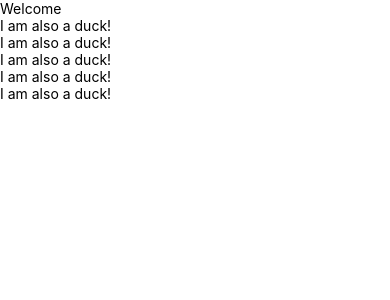
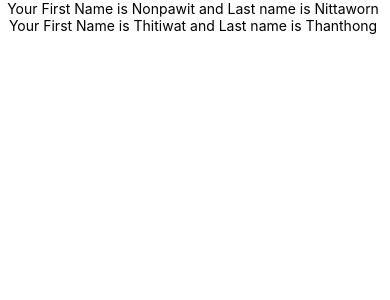
Before and after one commit to nonpawitJT/1913210033_ReactNative, a React Native app: screen / in a window 390 px wide. Shown: the top 300 px of the page. Built offline with nearby package versions, Linux system fonts and the light colour scheme.

Commit message:
Practice2

```diff
--- a/App.js
+++ b/App.js
@@ -5,6 +5,9 @@
 import Welcome from "./components/Welcome";
 import TxtInput from "./components/TxtInput";
 import CustomComponent from "./components/CustomComponent";
+import Logo from "./components/Logo";
+import LotsOfGreeting from "./components/LotsOfGreeting";
+import MyCustomTextWith from "./components/MyCustomTextWith";
 const App = () => {
   return (
     <View>
@@ -12,7 +15,10 @@
       {/* <Welcome/> */}
       {/* <Practice1_StyleSheet /> */}
       {/* <TxtInput/> */}
-      <CustomComponent/>
+      {/* <CustomComponent/> */}
+      {/* <Logo/> */}
+      {/* <LotsOfGreeting/> */}
+      <MyCustomTextWith />
     </View>
   );
 };
--- /dev/null
+++ b/components/Logo.js
@@ -0,0 +1,24 @@
+import { View, Text, Button } from "react-native";
+import React from "react";
+import Users from "./Users";
+
+const Logo = () => {
+  const textLogo = "React Native by Nonpawit";
+  const isTH = false;
+  const showData = () => {
+    alert("Hello Duck");
+  };
+  return (
+    <View style={{ justifyContent: "center", flex: 1 }}>
+      <Text>{textLogo}</Text>
+      {
+        // isTH && <text>ภาษาไทย</text>
+        isTH ? <text>ภาษาไทย</text> : <text>ภาษาอังกฤษ</text>
+      }
+      <Button title="Click Me" onPress={showData} />
+      <Users />
+    </View>
+  );
+};
+
+export default Logo;
--- /dev/null
+++ b/components/LotsOfGreeting.js
@@ -0,0 +1,23 @@
+import { View, Text } from "react-native";
+import React from "react";
+
+const Greeting = ({ name }) => {
+  // const {name}= props;
+  return (
+    <View style={{ alignItems: "center" }}>
+      <Text style={{ color: "blue" }}>Hello : {name}</Text>
+    </View>
+  );
+};
+
+const LotsOfGreeting = () => {
+  return (
+    <View style={{ flex: 1, alignItems: "center", top: 50 }}>
+      <Greeting name="Merry Christmas" />
+      <Greeting name="Happy New Year" />
+      <Greeting name="Songkran Festival" />
+    </View>
+  );
+};
+
+export default LotsOfGreeting;
--- /dev/null
+++ b/components/MyCustomTextWith.js
@@ -0,0 +1,23 @@
+import { View, Text } from "react-native";
+import React from "react";
+
+const MyCustomTextWiths = ({ fname, lname }) => {
+  return (
+    <View style={{ alignItems: "center" }}>
+      <Text>
+        Your First Name is {fname} and Last name is {lname}{" "}
+      </Text>
+    </View>
+  );
+};
+
+const MyCustomTextWith = () => {
+  return (
+    <View>
+      <MyCustomTextWiths fname="Nonpawit" lname="Nittaworn" />
+      <MyCustomTextWiths fname="Thitiwat" lname="Thanthong" />
+    </View>
+  );
+};
+
+export default MyCustomTextWith;
--- /dev/null
+++ b/components/Users.js
@@ -0,0 +1,23 @@
+import { View, Text } from "react-native";
+import React from "react";
+
+const Users = () => {
+  const users = [
+    { id: 1, name: "John" },
+    { id: 2, name: "Mary" },
+    { id: 3, name: "Duck" },
+  ];
+  return (
+    <View>
+      {users.map((user, index) => {
+        return (
+          <Text key={user.id}>
+            {index + 1}.{user.name}
+          </Text>
+        );
+      })}
+    </View>
+  );
+};
+
+export default Users;
```
